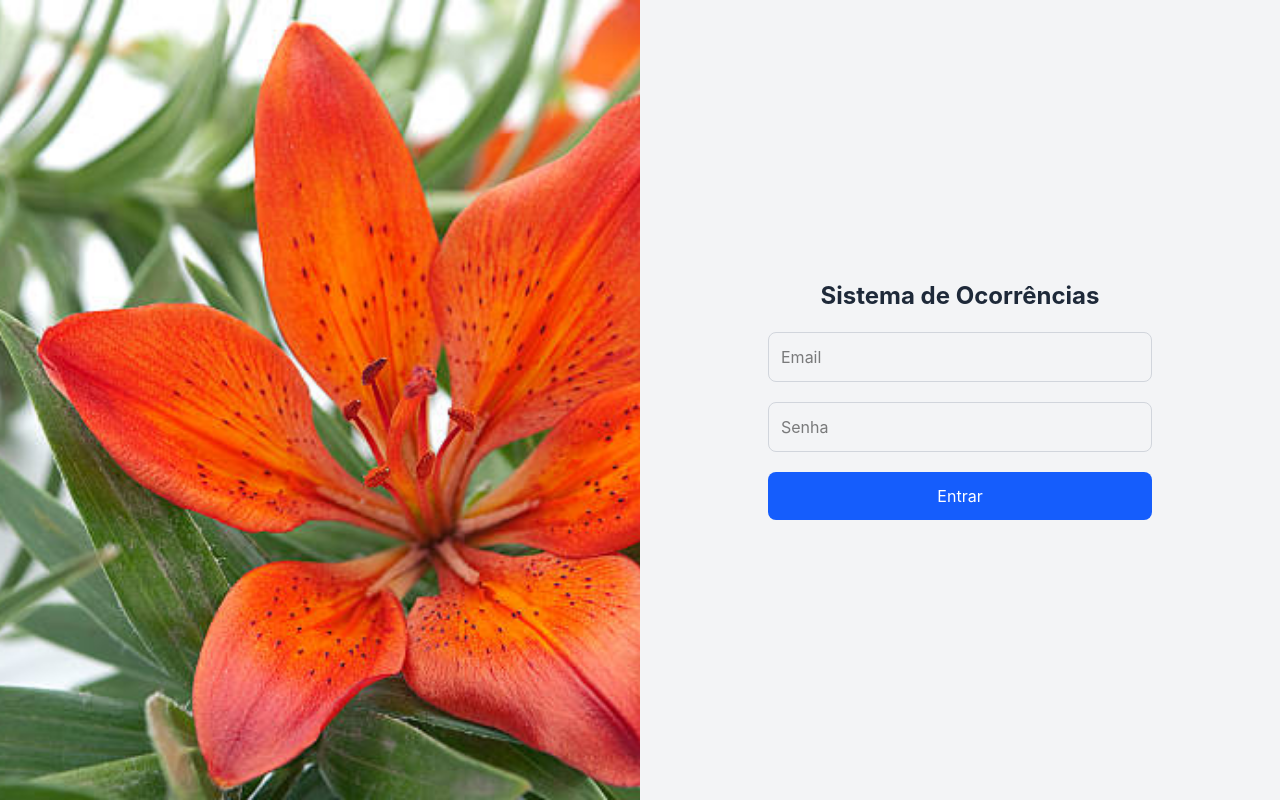
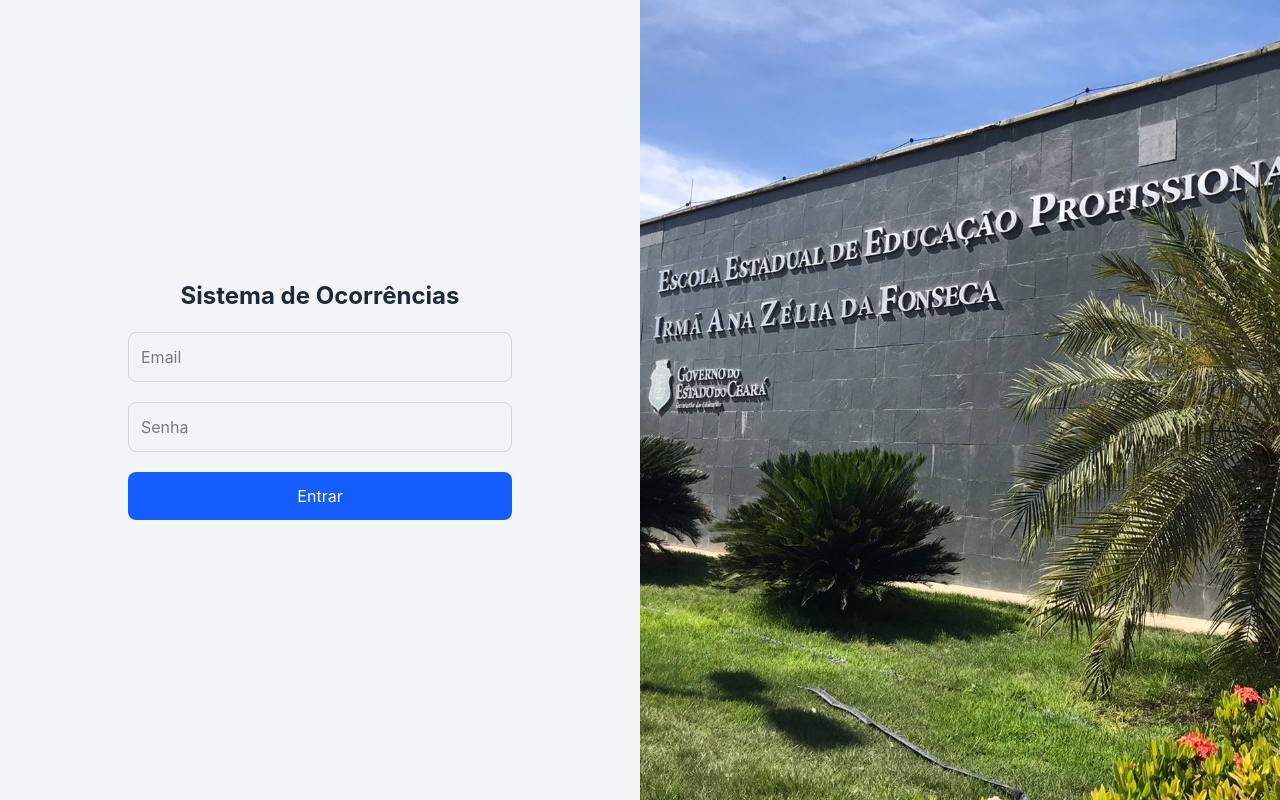
Before and after one commit to Ivozeraa/log-zelia, a React (Vite) app: page /login in a window 1280 px wide. Built offline with nearby package versions, Linux system fonts and the light colour scheme.

Commit message:
alteração da imagem de login

```diff
--- a/src/pages/Login.jsx
+++ b/src/pages/Login.jsx
@@ -2,7 +2,7 @@ import { useState } from "react"
 import { supabase } from "../utils/supabase"
 import { useNavigate } from "react-router-dom"
 
-import img from "../assets/images/img.jpg"
+import img from "../assets/images/escola-frente.jpg"
 
 export const Login = () => {
 
@@ -30,13 +30,6 @@ export const Login = () => {
   return (
     <div className="flex h-screen">
 
-      <div className="w-1/2 h-full">
-        <img
-          src={img}
-          alt="Imagem de login"
-          className="w-full h-full object-cover"
-        />
-      </div>
 
       <div className="w-1/2 flex items-center justify-center bg-gray-100">
         <form
@@ -71,6 +64,13 @@ export const Login = () => {
         </form>
       </div>
 
+      <div className="w-1/2 h-full">
+        <img
+          src={img}
+          alt="Imagem de login"
+          className="w-full h-full object-cover"
+        />
+      </div>
     </div>
   )
 }
```
Also changed, not shown: src/assets/images/escola-frente.jpg (added), src/assets/images/img.jpg (deleted).
